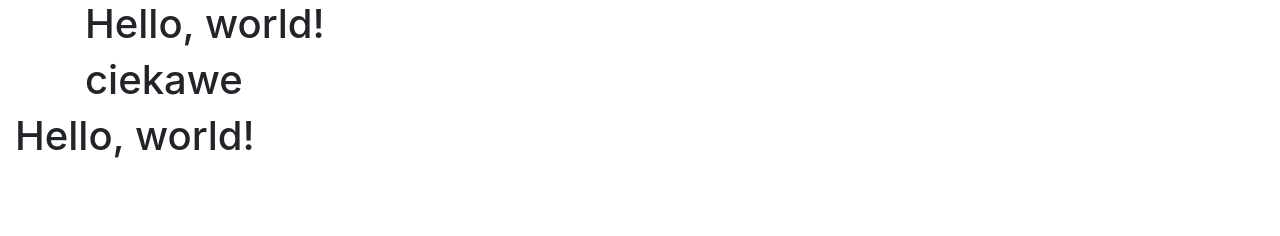
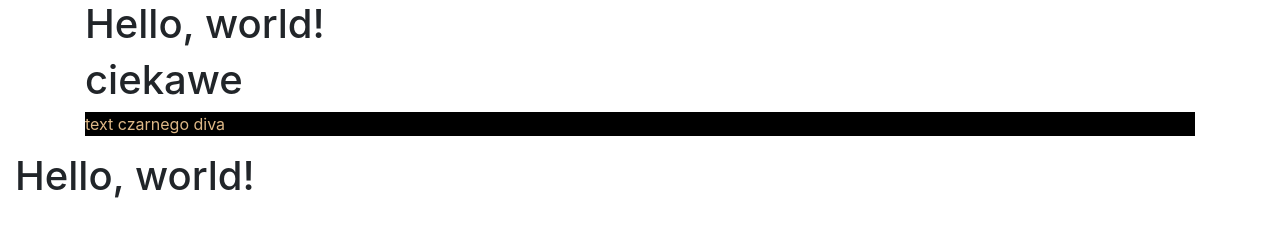
Before and after one commit to noobert1983/-firstBootstrapPage-Git, a plain HTML site: page index.html in a window 1280 px wide. Drawn offline with nearby package versions, Linux system fonts and the light colour scheme.

Commit message:
bootstrap first project
https://bs4.kursbootstrap.pl/siatka-grid-wprowadzenie/

```diff
--- /dev/null
+++ b/css/cssCustom.css
@@ -0,0 +1,4 @@
+.blackDiv{
+    background-color: black;
+    color: burlywood;
+}
--- a/index.html
+++ b/index.html
@@ -9,6 +9,7 @@
         <!-- Bootstrap CSS -->
 
         <link rel="stylesheet" href="https://maxcdn.bootstrapcdn.com/bootstrap/4.0.0/css/bootstrap.min.css" integrity="sha384-Gn5384xqQ1aoWXA+058RXPxPg6fy4IWvTNh0E263XmFcJlSAwiGgFAW/dAiS6JXm" crossorigin="anonymous">
+        <link rel="stylesheet" href="css/cssCustom.css">
     </head>
     <body>
         <div class="container">
@@ -16,6 +17,9 @@
             <div class="row">
                 <div class="col-sm-12">
                     <h1>ciekawe</h1>
+                    <div class="blackDiv">
+                        <p>text czarnego diva</p>
+                    </div>
                 </div>
             </div>
             <div class="row">
@@ -25,9 +29,9 @@
                 <!-- Zdjęcia -->
             </div>
         </div>
-            <div class="container-fluid">
-                <h1>Hello, world!</h1>
-                <div class="row">
+        <div class="container-fluid">
+            <h1>Hello, world!</h1>
+            <div class="row">
                 <!-- Tytuł -->
             </div>
             <div class="row">
@@ -36,7 +40,7 @@
             <div class="row">
                 <!-- Zdjęcia -->
             </div>
-            </div>
+        </div>
 
         <script src="https://code.jquery.com/jquery-3.2.1.slim.min.js" integrity="sha384-KJ3o2DKtIkvYIK3UENzmM7KCkRr/rE9/Qpg6aAZGJwFDMVNA/GpGFF93hXpG5KkN" crossorigin="anonymous"></script>
         <script src="https://cdnjs.cloudflare.com/ajax/libs/popper.js/1.12.9/umd/popper.min.js" integrity="sha384-ApNbgh9B+Y1QKtv3Rn7W3mgPxhU9K/ScQsAP7hUibX39j7fakFPskvXusvfa0b4Q" crossorigin="anonymous"></script>
```
Also changed, not shown: 1 other file.
